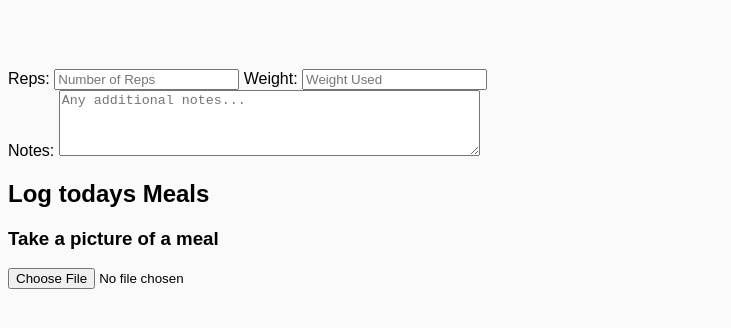
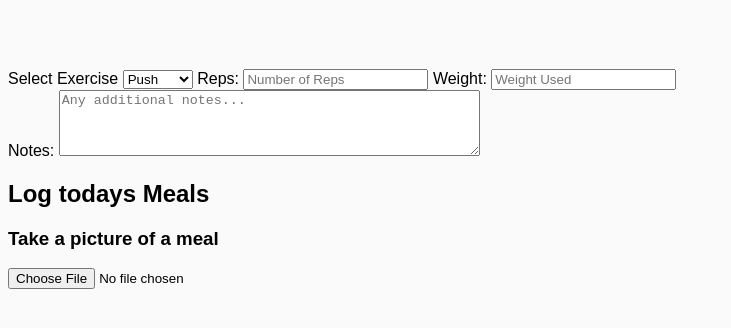
Before and after one commit to CallanMark/CallanMark.github.io, a plain HTML site: page fitness.html in a window 1280 px wide. Shown: the part 256-584 px from the top of the page, without its empty margins (0-731 px from the left). Drawn offline with Linux system fonts and the light colour scheme.

Commit message:
add gimodules file

```diff
--- a/fitness.html
+++ b/fitness.html
@@ -42,6 +42,15 @@
     <br>
     <div>
         <!-- Inputs for Reps and Weight -->
+        <label for="exerciseSubMenu"> Select Exercise</label>
+        <select id="exerciseMenu">
+          <option value="Push">Push</option>
+          <option value="Pull">Pull</option>
+          <option value="Legs">Legs</option>
+          <option value= "Arms"> Arms</option>
+          <option value = "General"> General</option>
+      </select>
+
         <label for="reps">Reps:</label>
         <input type="number" id="reps" placeholder="Number of Reps">
 
```
Also changed, not shown: 1 other file.
